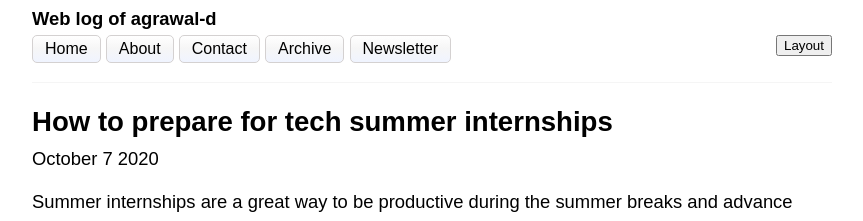
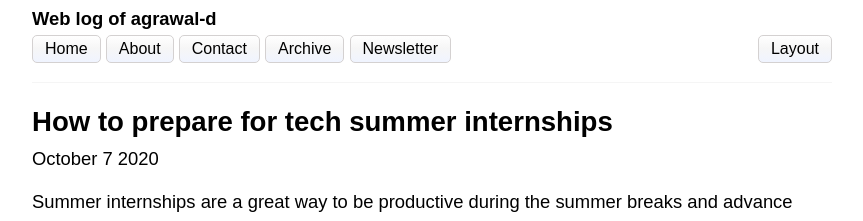
Before and after one commit to agrawal-d/agrawal-d.github.io, a Jekyll site: the page built from index.html, in a window 1280 px wide. Shown: the top 221 px of the page, without its empty margins (208-1071 px from the left). Built offline with Jekyll 4.4.1, drawn with Linux system fonts in a browser that asks for light colours; the list of posts is cut into pages by our own code.

Commit message:
Button styling

```diff
--- a/assets/css/site.css
+++ b/assets/css/site.css
@@ -4,9 +4,11 @@
   max-width: 100%;
 }
 
-.btn {
+.btn,
+button {
   /* padding: 1px 4px; */
   font-size: initial;
+  font-family: sans-serif;
   appearance: button;
   text-decoration: none;
   color: initial;
```
